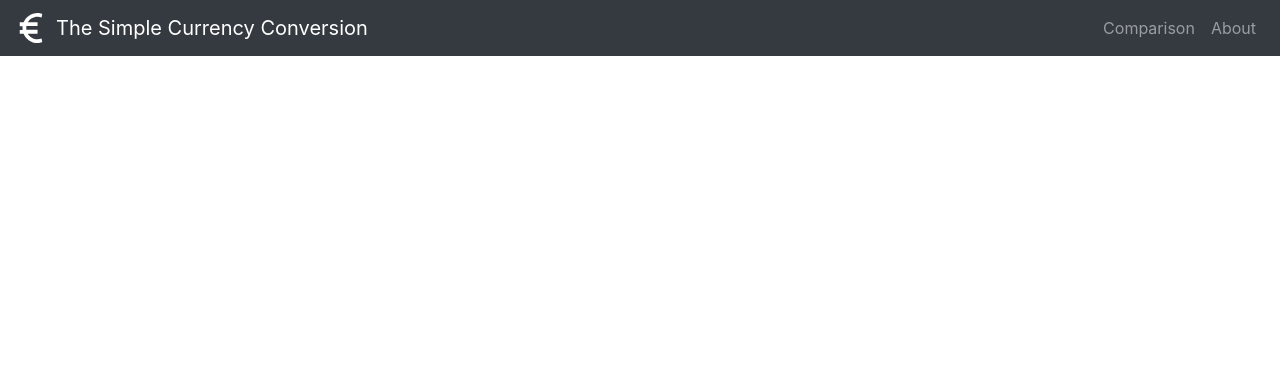
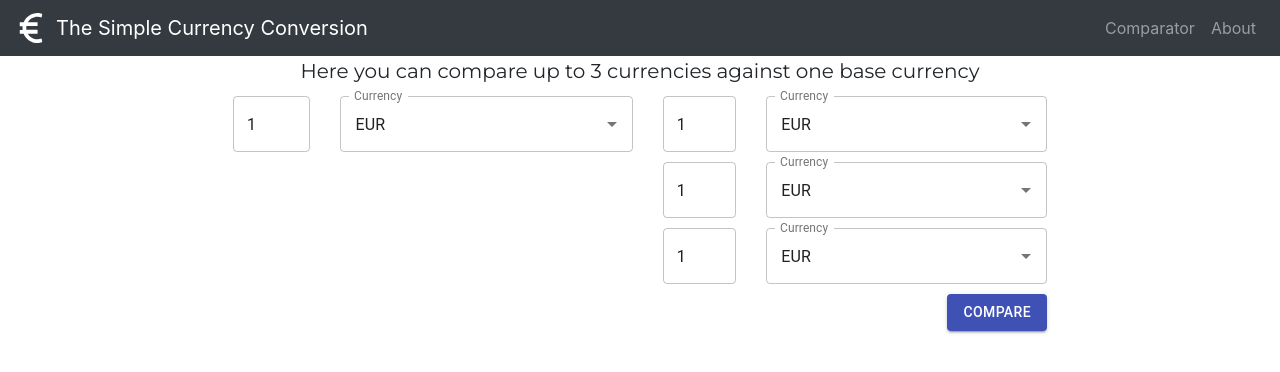
Before and after one commit to Floatjitsu/The-Simple-Currency-Conversion, a React (Create React App) app: page /comparator in a window 1280 px wide. Shown: the top 372 px of the page. Built offline with nearby package versions, Linux system fonts and the light colour scheme.

Commit message:
renamed comparison to comparator

```diff
--- a/src/App.js
+++ b/src/App.js
@@ -4,7 +4,7 @@ import { Route, BrowserRouter as Router } from 'react-router-dom';
 import CurrencyConverter from './components/CurrencyConverter';
 import HeaderBar from './components/HeaderBar';
 import AboutComponent from './components/AboutComponent';
-import CurrencyComparison from './components/CurrencyComparison';
+import CurrencyComparator from './components/CurrencyComparator';
 
 function App() {
   return (
@@ -12,7 +12,7 @@ function App() {
           <HeaderBar />
           <div className='App'>
             <Route exact path='/' component={CurrencyConverter} />
-            <Route exact path='/comparison' component={CurrencyComparison} />
+            <Route exact path='/comparator' component={CurrencyComparator} />
             <Route path ='/about' component={AboutComponent} />
           </div>
       </Router>
--- a/src/components/CurrencyComparison.js
+++ b/src/components/CurrencyComparator.js
@@ -1,8 +1,21 @@
-import React from 'react';
+import React, {useState} from 'react';
 import CurrencyInput from './CurrencyInput';
 import Button from '@material-ui/core/Button';
 
 function CurrencyComparison() {
+
+	const [sourceCurrencyValue, setSourceCurrencyValue] = useState(1.00);
+
+	const sourceCurrency = {
+		nameChange: function(currencyName) {
+			console.log(currencyName);
+		},
+
+		valueChange: function(currencyValue) {
+			setSourceCurrencyValue(currencyValue);
+		}
+	}
+
 	return (
 		<div style={{display:'inline-flex', flexDirection:'column'}}>
 			<div className='CurrencyComparisonInfoTitle'>
@@ -11,10 +24,10 @@ function CurrencyComparison() {
 			<div className='CurrencyComparison'>
 				<CurrencyInput
 					readOnly={false}
-					currencyValue={1}
+					currencyValue={sourceCurrencyValue}
 					defaultValue={'EUR'}
-					currencyNameInputChangeCallBack={null}
-					currencyValueInputChangeCallBack={null}/>
+					currencyNameInputChangeCallBack={sourceCurrency.nameChange}
+					currencyValueInputChangeCallBack={sourceCurrency.valueChange}/>
 				<div className='ComparedCurrencies'>
 					<CurrencyInput
 						readOnly={true}
--- a/src/components/HeaderBar.js
+++ b/src/components/HeaderBar.js
@@ -22,8 +22,8 @@ export default function HeaderBar() {
 				{appTitle}
 		  </Navbar.Brand>
 		  <Nav className='ml-auto'>
-		  	<Link to='/comparison'>
-				<Nav.Link href='#comparison'>Comparison</Nav.Link>
+		  	<Link to='/comparator'>
+				<Nav.Link href='#comparator'>Comparator</Nav.Link>
 			</Link>
 			<Link to='/about'>
 				<Nav.Link href='#about'>About</Nav.Link>
```
